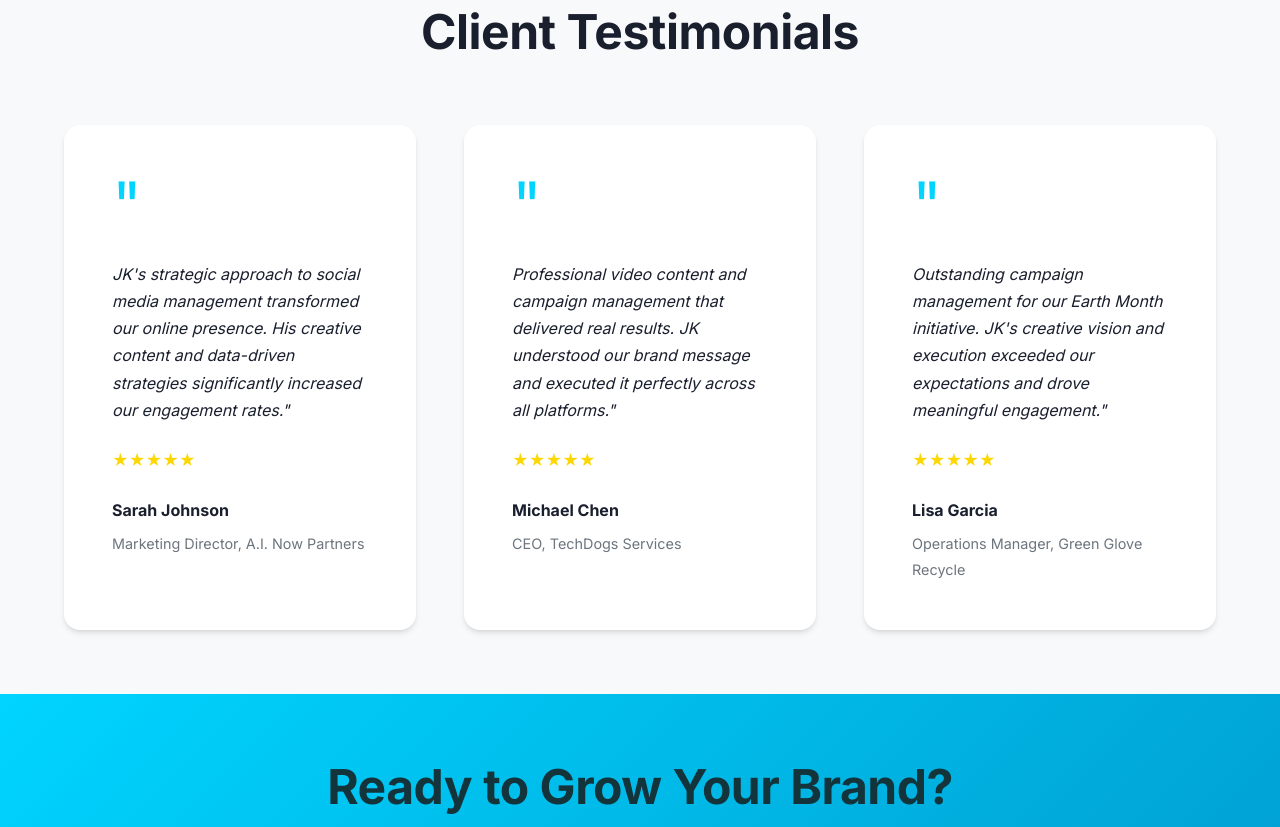
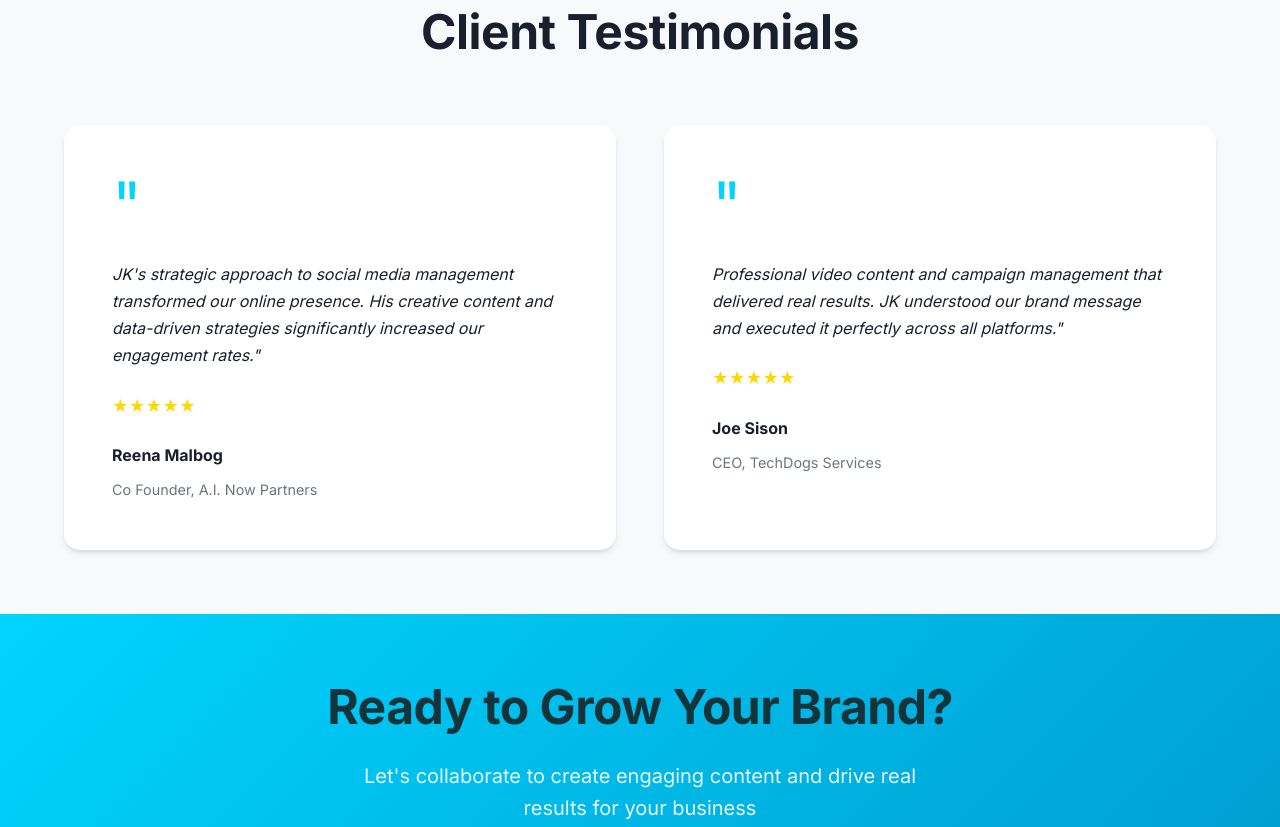
Before and after one commit to wekenalldoit-lab/wekenalldoit-lab.github.io, a plain HTML site: page index.html in a window 1280 px wide. Shown: the part 6018-6845 px from the top of the page. Drawn offline with Linux system fonts and the light colour scheme.

Commit message:
Update index.html

```diff
--- a/index.html
+++ b/index.html
@@ -261,7 +261,7 @@
                     <div class="timeline-content">
                         <h3>Executive &amp; Admin Assistant</h3>
                         <p class="timeline-company">TechDogs Services</p>
-                        <p class="timeline-period">Nov 2024 - Present</p>
+                        <p class="timeline-period">Nov 2024 - Feb 2025</p>
                     </div>
                 </div>
                 <div class="timeline-item">
@@ -318,8 +318,8 @@
                     <p class="testimonial-text">JK's strategic approach to social media management transformed our online presence. His creative content and data-driven strategies significantly increased our engagement rates."</p>
                     <div class="testimonial-rating">★★★★★</div>
                     <div class="testimonial-author">
-                        <strong>Sarah Johnson</strong>
-                        <span>Marketing Director, A.I. Now Partners</span>
+                        <strong>Reena Malbog</strong>
+                        <span>Co Founder, A.I. Now Partners</span>
                     </div>
                 </div>
                 <div class="testimonial-card">
@@ -327,20 +327,10 @@
                     <p class="testimonial-text">Professional video content and campaign management that delivered real results. JK understood our brand message and executed it perfectly across all platforms."</p>
                     <div class="testimonial-rating">★★★★★</div>
                     <div class="testimonial-author">
-                        <strong>Michael Chen</strong>
+                        <strong>Joe Sison</strong>
                         <span>CEO, TechDogs Services</span>
                     </div>
                 </div>
-                <div class="testimonial-card">
-                    <div class="testimonial-quote">"</div>
-                    <p class="testimonial-text">Outstanding campaign management for our Earth Month initiative. JK's creative vision and execution exceeded our expectations and drove meaningful engagement."</p>
-                    <div class="testimonial-rating">★★★★★</div>
-                    <div class="testimonial-author">
-                        <strong>Lisa Garcia</strong>
-                        <span>Operations Manager, Green Glove Recycle</span>
-                    </div>
-                </div>
-            </div>
         </div>
     </section>
 
```
